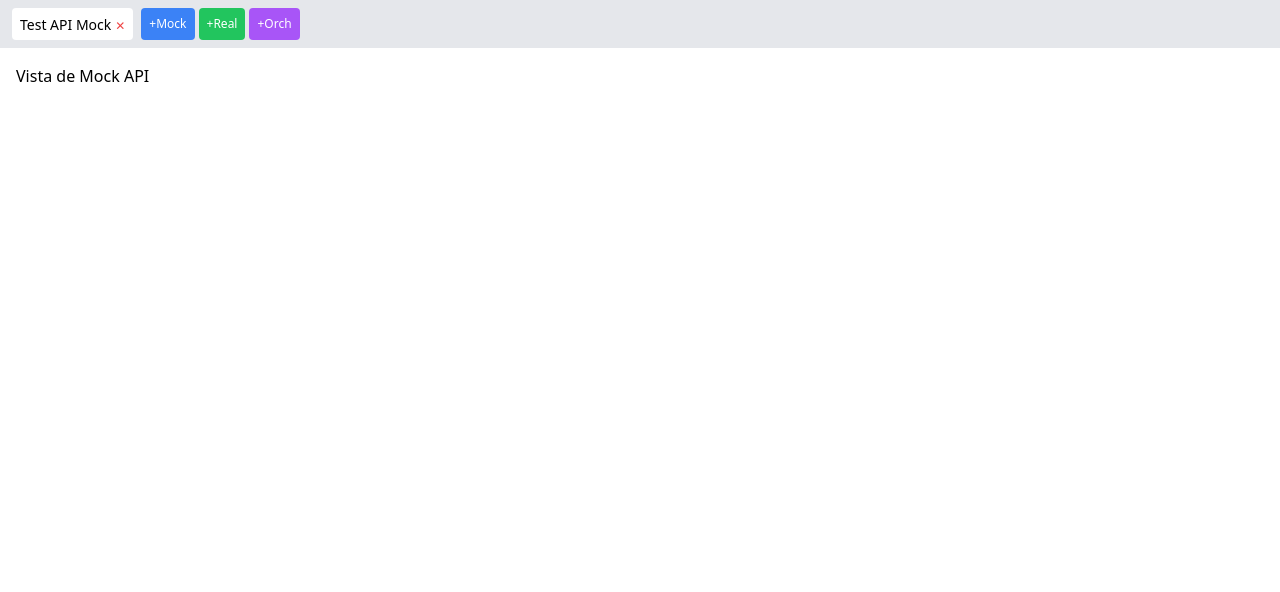
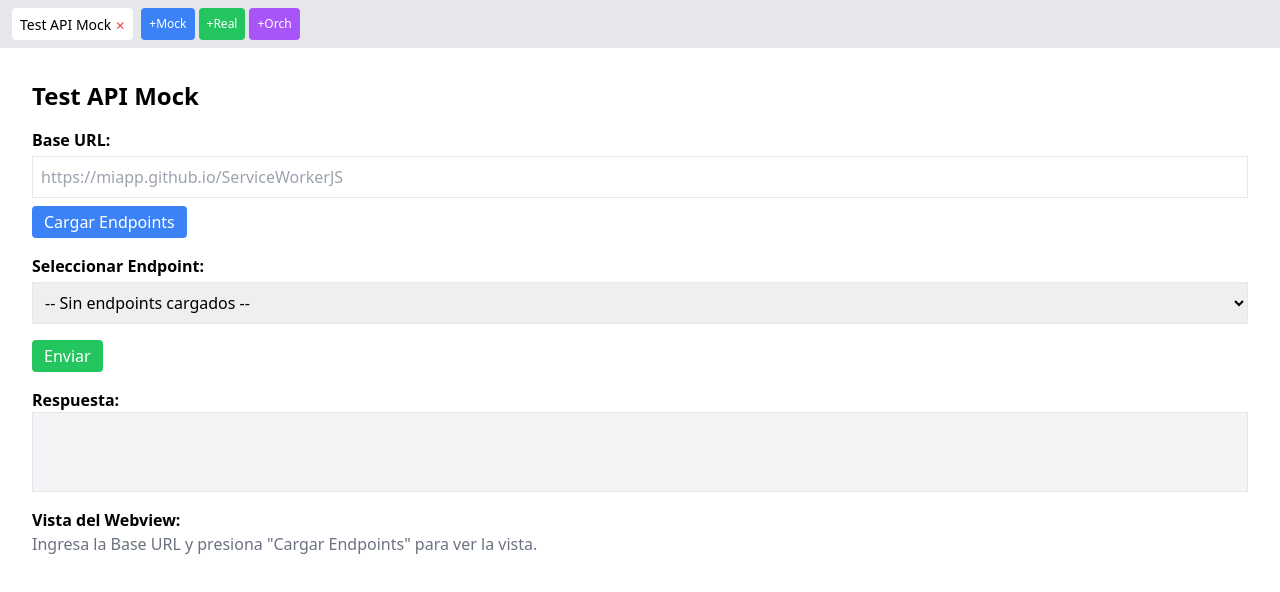
Before and after one commit to 3mmanu3lmois3s/RichApiTester, a React (Vite) app: page / in a window 1280 px wide. Both pictures are taken after a click on the button "+Mock". Shown: the top 592 px of the page. Built offline with nearby package versions, Linux system fonts and the light colour scheme.

Commit message:
WIP Tab Mock

```diff
--- a/src/components/Tabs.jsx
+++ b/src/components/Tabs.jsx
@@ -1,4 +1,6 @@
+// src/components/Tabs.jsx
 import React, { useReducer, useState } from "react";
+import TestApiMock from "./TestApiMock"; // Asegúrate de que la ruta sea correcta
 
 const initialState = {
   tabs: [],
@@ -10,8 +12,11 @@ function tabsReducer(state, action) {
   switch (action.type) {
     case "ADD_TAB": {
       const { title, content, type } = action.payload;
+      // Para orquestador, permitir solo una pestaña
       if (type === "orch") {
-        const existingIndex = state.tabs.findIndex((tab) => tab.type === "orch");
+        const existingIndex = state.tabs.findIndex(
+          (tab) => tab.type === "orch"
+        );
         if (existingIndex !== -1) {
           return { ...state, activeIndex: existingIndex };
         }
@@ -35,7 +40,8 @@ function tabsReducer(state, action) {
       newTabs.splice(index, 1);
       let newActiveIndex = state.activeIndex;
       if (state.activeIndex === index) {
-        newActiveIndex = newTabs.length > 0 ? (index > 0 ? index - 1 : 0) : null;
+        newActiveIndex =
+          newTabs.length > 0 ? (index > 0 ? index - 1 : 0) : null;
       } else if (state.activeIndex > index) {
         newActiveIndex = state.activeIndex - 1;
       }
@@ -77,6 +83,7 @@ function Tabs() {
 
   return (
     <div className="h-full flex flex-col">
+      {/* Barra de pestañas con scroll horizontal */}
       <div className="flex overflow-x-auto bg-gray-200 p-2 space-x-1">
         {state.tabs.map((tab, i) => (
           <div
@@ -108,9 +115,10 @@ function Tabs() {
             </button>
           </div>
         ))}
+        {/* Botones para agregar nuevas pestañas */}
         <button
           className="flex-shrink-0 ml-2 px-2 py-1 bg-blue-500 text-white text-xs rounded hover:bg-blue-600"
-          onClick={() => addTab("Test API Mock", <MockApiView />, "mock")}
+          onClick={() => addTab("Test API Mock", <TestApiMock />, "mock")}
         >
           +Mock
         </button>
@@ -127,6 +135,7 @@ function Tabs() {
           +Orch
         </button>
       </div>
+      {/* Contenido de la pestaña activa */}
       <div className="flex-1 bg-white p-4">
         {state.activeIndex !== null && state.tabs[state.activeIndex] ? (
           state.tabs[state.activeIndex].content
@@ -161,10 +170,6 @@ function EditableLabel({ initialValue, onSave }) {
   );
 }
 
-function MockApiView() {
-  return <div>Vista de Mock API</div>;
-}
-
 function RealApiView() {
   return <div>Vista de Real API</div>;
 }
--- /dev/null
+++ b/src/components/TestApiMock.jsx
@@ -0,0 +1,266 @@
+// src/components/TestApiMock.jsx
+import React, { useState, useRef, useEffect } from "react";
+
+function TestApiMock() {
+  // Estados para configuración y respuesta
+  const [baseUrl, setBaseUrl] = useState("");
+  const [endpoints, setEndpoints] = useState([]);
+  const [selectedIndex, setSelectedIndex] = useState(-1);
+  const [params, setParams] = useState({});
+  const [requestBody, setRequestBody] = useState("");
+  const [response, setResponse] = useState("");
+
+  // Referencia al webview
+  const webviewRef = useRef(null);
+
+  // Para debug: registrar eventos del webview
+  useEffect(() => {
+    if (webviewRef.current) {
+      const webview = webviewRef.current;
+      webview.addEventListener("dom-ready", () => {
+        console.log("webview: dom-ready");
+      });
+      webview.addEventListener("did-finish-load", () => {
+        console.log("webview: did-finish-load");
+      });
+      webview.addEventListener("did-stop-loading", () => {
+        console.log("webview: did-stop-loading");
+      });
+      webview.addEventListener("did-fail-load", (ev) => {
+        console.error("webview: did-fail-load", ev.errorDescription);
+      });
+    }
+  }, [baseUrl]);
+
+  // Función para cargar el archivo mocks_payloads.json desde la base URL
+  const loadEndpoints = async () => {
+    if (!baseUrl) {
+      alert("Por favor ingresa la Base URL");
+      return;
+    }
+    try {
+      const fullURL = baseUrl.replace(/\/$/, "") + "/mocks_payloads.json";
+      console.log("Cargando endpoints desde:", fullURL);
+      const res = await fetch(fullURL);
+      if (!res.ok) {
+        throw new Error(
+          `No se pudo cargar mocks_payloads.json desde ${fullURL}`
+        );
+      }
+      const data = await res.json();
+      setEndpoints(data);
+      setSelectedIndex(data.length > 0 ? 0 : -1);
+      if (data.length > 0) {
+        setParams(extractParams(data[0].path));
+      } else {
+        setParams({});
+      }
+      setResponse("");
+    } catch (err) {
+      console.error(err);
+      alert("Error al cargar endpoints: " + err.message);
+    }
+  };
+
+  // Extrae parámetros de la ruta (ejemplo: /api/user/:userId)
+  const extractParams = (path) => {
+    const regex = /:([a-zA-Z0-9_]+)/g;
+    let match;
+    const paramNames = [];
+    while ((match = regex.exec(path)) !== null) {
+      paramNames.push(match[1]);
+    }
+    const obj = {};
+    paramNames.forEach((name) => (obj[name] = ""));
+    return obj;
+  };
+
+  // Maneja el cambio en el dropdown de endpoints
+  const handleSelectChange = (e) => {
+    const idx = parseInt(e.target.value, 10);
+    setSelectedIndex(idx);
+    if (idx >= 0 && endpoints[idx]) {
+      const ep = endpoints[idx];
+      setParams(extractParams(ep.path));
+      setResponse("");
+      setRequestBody("");
+    }
+  };
+
+  // Reemplaza parámetros en la ruta
+  const constructPath = (path, paramsObj) => {
+    let finalPath = path;
+    Object.entries(paramsObj).forEach(([key, value]) => {
+      finalPath = finalPath.replace(`:${key}`, value || `:${key}`);
+    });
+    return finalPath;
+  };
+
+  // Al presionar "Enviar", se inyecta código en el webview para hacer la solicitud fetch
+  const handleSendRequest = async () => {
+    if (selectedIndex < 0) {
+      alert("No hay endpoint seleccionado");
+      return;
+    }
+    const ep = endpoints[selectedIndex];
+    const finalPath = constructPath(ep.path, params);
+    const fullURL = baseUrl.replace(/\/$/, "") + finalPath;
+    console.log("Enviando request a:", fullURL);
+
+    const options = {
+      method: ep.method,
+      headers: { "Content-Type": "application/json" },
+    };
+
+    if (ep.method === "POST" || ep.method === "PUT") {
+      if (requestBody.trim()) {
+        try {
+          const parsed = JSON.parse(requestBody);
+          options.body = JSON.stringify(parsed);
+        } catch (err) {
+          alert("El body no es JSON válido");
+          return;
+        }
+      } else {
+        options.body = "{}";
+      }
+    }
+
+    // Código a inyectar en el webview
+    const codeToExecute = `
+      fetch("${fullURL}", ${JSON.stringify(options)})
+        .then(res => res.text())
+        .then(text => text)
+        .catch(err => "Error: " + err.message);
+    `;
+    try {
+      if (webviewRef.current) {
+        const result = await webviewRef.current.executeJavaScript(
+          codeToExecute
+        );
+        setResponse(result);
+      } else {
+        setResponse("Error: El webview no está disponible.");
+      }
+    } catch (err) {
+      setResponse("Error al ejecutar la solicitud: " + err.message);
+    }
+  };
+
+  // Renderizado del componente
+  const selectedEndpoint = selectedIndex >= 0 ? endpoints[selectedIndex] : null;
+
+  return (
+    <div className="p-4">
+      <h2 className="text-2xl font-bold mb-4">Test API Mock</h2>
+      {/* Campo para la Base URL */}
+      <div className="mb-4">
+        <label className="block font-semibold mb-1">Base URL:</label>
+        <input
+          type="text"
+          className="border p-2 w-full"
+          placeholder="https://miapp.github.io/ServiceWorkerJS"
+          value={baseUrl}
+          onChange={(e) => setBaseUrl(e.target.value)}
+        />
+        <button
+          className="mt-2 px-3 py-1 bg-blue-500 text-white rounded"
+          onClick={loadEndpoints}
+        >
+          Cargar Endpoints
+        </button>
+      </div>
+      {/* Dropdown de endpoints */}
+      <div className="mb-4">
+        <label className="block font-semibold mb-1">
+          Seleccionar Endpoint:
+        </label>
+        <select
+          className="border p-2 w-full"
+          onChange={handleSelectChange}
+          value={selectedIndex}
+        >
+          {endpoints.length === 0 && (
+            <option value={-1}>-- Sin endpoints cargados --</option>
+          )}
+          {endpoints.map((ep, idx) => (
+            <option key={idx} value={idx}>
+              {ep.method} {ep.path}
+            </option>
+          ))}
+        </select>
+      </div>
+      {/* Parámetros de la ruta */}
+      {selectedEndpoint && (
+        <div className="mb-4">
+          <h3 className="font-semibold">Parámetros:</h3>
+          {Object.keys(params).length === 0 ? (
+            <p className="text-gray-500">No hay parámetros en la ruta</p>
+          ) : (
+            Object.keys(params).map((pName) => (
+              <div key={pName} className="mb-2">
+                <label className="mr-2">{pName}:</label>
+                <input
+                  type="text"
+                  className="border p-1"
+                  value={params[pName]}
+                  onChange={(e) =>
+                    setParams({ ...params, [pName]: e.target.value })
+                  }
+                />
+              </div>
+            ))
+          )}
+        </div>
+      )}
+      {/* Body para métodos POST/PUT */}
+      {selectedEndpoint &&
+        (selectedEndpoint.method === "POST" ||
+          selectedEndpoint.method === "PUT") && (
+          <div className="mb-4">
+            <h3 className="font-semibold">Body JSON (opcional):</h3>
+            <textarea
+              className="border p-2 w-full"
+              rows="4"
+              placeholder='{"key": "value"}'
+              value={requestBody}
+              onChange={(e) => setRequestBody(e.target.value)}
+            />
+          </div>
+        )}
+      {/* Botón para enviar la solicitud */}
+      <div className="mb-4">
+        <button
+          className="px-3 py-1 bg-green-500 text-white rounded"
+          onClick={handleSendRequest}
+        >
+          Enviar
+        </button>
+      </div>
+      {/* Mostrar respuesta */}
+      <div className="mb-4">
+        <h3 className="font-semibold">Respuesta:</h3>
+        <pre className="bg-gray-100 p-2 border min-h-[80px] whitespace-pre-wrap">
+          {response}
+        </pre>
+      </div>
+      {/* Webview para cargar la URL (donde se registra el SW) */}
+      <div className="mb-4">
+        <h3 className="font-semibold">Vista del Webview:</h3>
+        {baseUrl ? (
+          <webview
+            ref={webviewRef}
+            style={{ width: "100%", height: "300px" }}
+            src={baseUrl}
+          />
+        ) : (
+          <p className="text-gray-500">
+            Ingresa la Base URL y presiona "Cargar Endpoints" para ver la vista.
+          </p>
+        )}
+      </div>
+    </div>
+  );
+}
+
+export default TestApiMock;
--- a/src/renderer/index.html
+++ b/src/renderer/index.html
@@ -1,3 +1,4 @@
+<!-- index.html en src/renderer -->
 <!DOCTYPE html>
 <html lang="es">
   <head>
@@ -7,6 +8,13 @@
   </head>
   <body>
     <div id="root"></div>
+    <!-- WebView para cargar la URL de prueba -->
+    <webview
+      id="test-webview"
+      style="display: none"
+      partition="persist:test"
+      preload="./webview-preload.js"
+    ></webview>
     <script type="module" src="./main.jsx"></script>
   </body>
 </html>
--- /dev/null
+++ b/src/renderer/webview-preload.js
@@ -0,0 +1,19 @@
+// webview-preload.js
+const { contextBridge, ipcRenderer } = require("electron");
+
+contextBridge.exposeInMainWorld("webviewAPI", {
+  // Por ejemplo, se podría exponer una función para enviar una solicitud y devolver la respuesta
+  sendRequest: async (fullURL, options) => {
+    try {
+      const res = await fetch(fullURL, options);
+      const text = await res.text();
+      return { success: true, text };
+    } catch (err) {
+      return { success: false, error: err.message };
+    }
+  },
+  // También se pueden pasar otros mensajes, por ejemplo, para confirmar que el SW se registró
+  notifySWRegistered: () => {
+    ipcRenderer.sendToHost("sw-registered");
+  },
+});
```
Also changed, not shown: electron/main.js (+5 -5 lines), src/renderer/main.jsx (+5 -5 lines), 1 other file (tests, documents, lock files or other folders).
